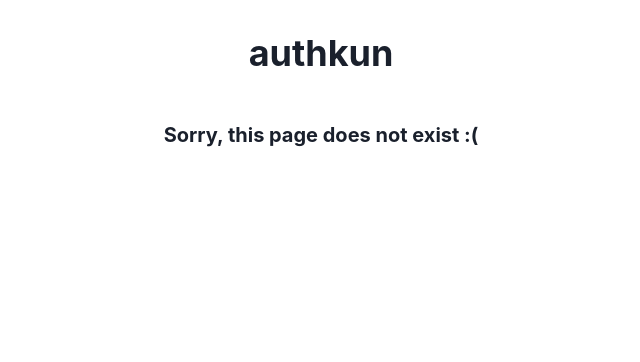
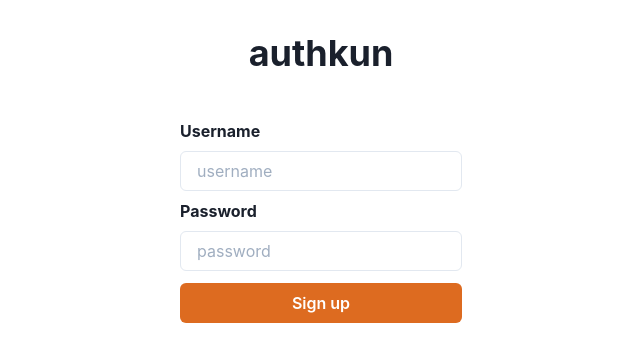
Before and after one commit to willemclarke/authkun, a React (Vite) app: page /signup in a window 1280 px wide. Shown: the top 362 px of the page, without its empty margins (319-959 px from the left). Built offline with nearby package versions, Linux system fonts and the light colour scheme.

Commit message:
feat(client): add signup component

```diff
--- a/package.json
+++ b/package.json
@@ -25,6 +25,7 @@
     "pg": "^8.7.3",
     "react": "^17.0.2",
     "react-dom": "^17.0.2",
+    "react-hook-form": "^7.27.1",
     "react-router-dom": "6",
     "slonik": "^27.1.s0",
     "uuid": "^8.3.2"
--- a/src/client/App.tsx
+++ b/src/client/App.tsx
@@ -1,18 +1,41 @@
-import { Box, Flex, Heading } from '@chakra-ui/react';
-import { Route, Routes } from 'react-router-dom';
+import {
+  Box,
+  Button,
+  Flex,
+  FormControl,
+  FormLabel,
+  Heading,
+  HStack,
+  Input,
+} from '@chakra-ui/react';
+import { Signup } from './components/Signup';
+import { Link, Route, Routes } from 'react-router-dom';
 
 const Nav = () => {
   return (
-    <Flex my={4} justify="center">
-      <Heading my="4">authkun</Heading>
+    <Flex mt={4} mb={2} justify="center">
+      <Link to="/">
+        <Heading my="4">authkun</Heading>
+      </Link>
     </Flex>
   );
 };
 
-const Landing = () => {
+const Home = () => {
   return (
-    <Flex my={4} justify="center">
-      <Heading size="md">Sign up</Heading>
+    <Flex mb={4} justify="center">
+      <HStack>
+        <Link to="signup">
+          <Button colorScheme="orange" size="sm">
+            Sign up
+          </Button>
+        </Link>
+        <Link to="login">
+          <Button colorScheme="orange" size="sm">
+            Login
+          </Button>
+        </Link>
+      </HStack>
     </Flex>
   );
 };
@@ -31,7 +54,8 @@ export const App = () => {
       <Nav />
       <Box h="100%">
         <Routes>
-          <Route index element={<Landing />} />
+          <Route index element={<Home />} />
+          <Route path="/signup" element={<Signup />} />
           <Route path="*" element={<NoMatch />} />
         </Routes>
       </Box>
--- /dev/null
+++ b/src/client/components/Signup.tsx
@@ -0,0 +1,61 @@
+import { Button, Flex, FormControl, FormErrorMessage, FormLabel, Input } from '@chakra-ui/react';
+import { useForm } from 'react-hook-form';
+
+interface Inputs {
+  username: string;
+  password: string;
+}
+
+export const Signup = () => {
+  const {
+    register,
+    handleSubmit,
+    watch,
+    formState: { errors, isSubmitting },
+  } = useForm<Inputs>();
+
+  const onSubmit = async (inputs: Inputs) => {
+    return fetch('http://localhost:8080/register', {
+      method: 'POST',
+      mode: 'cors',
+      headers: {
+        'Content-Type': 'application/json',
+      },
+      body: JSON.stringify({ username: inputs.username, password: inputs.password }),
+    })
+      .then((res) => {
+        console.log(res.json());
+        return res.json();
+      })
+      .catch((err) => console.log(err));
+  };
+
+  return (
+    <Flex justify="center" mt={4}>
+      <form onSubmit={handleSubmit(onSubmit)}>
+        <Flex flexDir="column">
+          <FormControl>
+            <FormLabel my={1} htmlFor="username" fontWeight="bold">
+              Username
+            </FormLabel>
+            <Input
+              my={1}
+              id="username"
+              placeholder="username"
+              {...register('username', { required: true, minLength: 5, maxLength: 10 })}
+            />
+            <FormErrorMessage>{errors.username && errors.username.message}</FormErrorMessage>
+            <FormLabel my={1} htmlFor="password" fontWeight="bold">
+              Password
+            </FormLabel>
+            <Input my={1} id="password" placeholder="password" {...register('password')} />
+            <FormErrorMessage>{errors.password && errors.password.message}</FormErrorMessage>
+          </FormControl>
+          <Button my={2} size="md" colorScheme="orange" type="submit" isLoading={isSubmitting}>
+            Sign up
+          </Button>
+        </Flex>
+      </form>
+    </Flex>
+  );
+};
--- a/src/server/main.ts
+++ b/src/server/main.ts
@@ -33,6 +33,7 @@ app.get('/', (req, res) => {
 app.post('/register', async (req, res, next) => {
   try {
     const { username, password } = req.body;
+    console.log({ username, password });
 
     await userService.register(username, password);
     const userJwtPayload = await userService.getUserForJWT(username);
```
Also changed, not shown: 1 other file (tests, documents, lock files or other folders).
